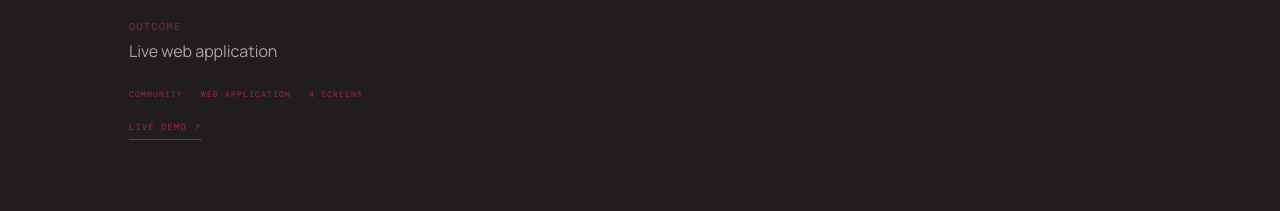
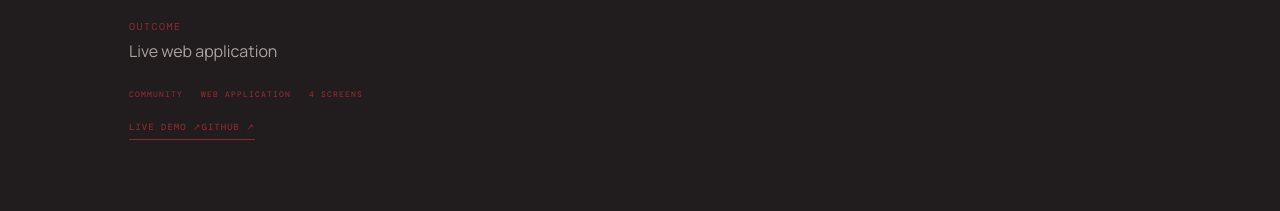
Before and after one commit to aishwaryaanbu843-arch/baby-portfolio, a React (Vite) app: page / in a window 1280 px wide. Shown: the part 6262-6473 px from the top of the page. Built offline with nearby package versions, Linux system fonts and the light colour scheme.

Commit message:
Add Baby Forum GitHub link

```diff
--- a/src/App.jsx
+++ b/src/App.jsx
@@ -263,6 +263,14 @@ function App() {
   rel="noreferrer"
 >
   Live Demo ↗
+</a>
+<a
+  className="scene-link"
+  href="https://github.com/Bhuvanesh0097/Baby-Forum"
+  target="_blank"
+  rel="noreferrer"
+>
+  GitHub ↗
 </a></div></div></article>
           </div>
           <div className="text-projects">{projects.slice(2).map(project => <article className="text-project reveal" key={project.name}><span>{project.number}</span><h3>{project.name}</h3><p>{project.copy}</p>
```
Also changed, not shown: 1 other file (tests, documents, lock files or other folders).
